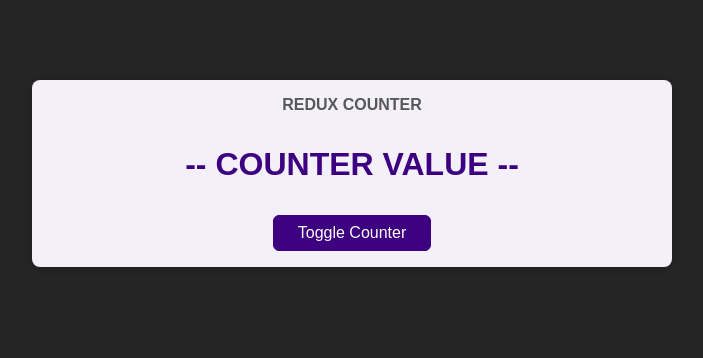
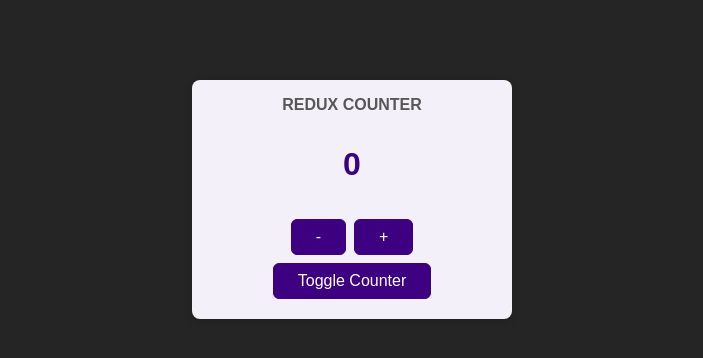
Before and after one commit to M-Desormeaux/redux-attempt-one, a React (Create React App) app: page / in a window 1280 px wide. Shown: the top 358 px of the page, without its empty margins (288-991 px from the left). Built offline with nearby package versions, Linux system fonts and the light colour scheme.

Commit message:
feat: add redux state management for the counter system

```diff
--- a/package.json
+++ b/package.json
@@ -8,7 +8,9 @@
     "@testing-library/user-event": "^12.6.3",
     "react": "^17.0.1",
     "react-dom": "^17.0.1",
+    "react-redux": "^7.2.4",
     "react-scripts": "4.0.2",
+    "redux": "^4.1.1",
     "web-vitals": "^1.1.0"
   },
   "scripts": {
--- a/src/components/Counter.js
+++ b/src/components/Counter.js
@@ -1,12 +1,28 @@
-import classes from './Counter.module.css';
+import { useDispatch, useSelector } from "react-redux";
+
+import classes from "./Counter.module.css";
 
 const Counter = () => {
+  const dispatch = useDispatch();
+  const counter = useSelector((state) => state.counter);
+
   const toggleCounterHandler = () => {};
+
+  const incrementHandler = () => {
+    dispatch({ type: "increment" });
+  };
+  const decrementHandler = () => {
+    dispatch({ type: "decrement" });
+  };
 
   return (
     <main className={classes.counter}>
       <h1>Redux Counter</h1>
-      <div className={classes.value}>-- COUNTER VALUE --</div>
+      <div className={classes.value}>{counter}</div>
+      <div>
+        <button onClick={decrementHandler}>-</button>
+        <button onClick={incrementHandler}>+</button>
+      </div>
       <button onClick={toggleCounterHandler}>Toggle Counter</button>
     </main>
   );
--- a/src/components/Counter.module.css
+++ b/src/components/Counter.module.css
@@ -1,7 +1,7 @@
 .counter {
   margin: 5rem auto;
   box-shadow: 0 1px 8px rgba(0, 0, 0, 0.2);
-  width: 40rem;
+  width: 20rem;
   border-radius: 8px;
   padding: 1rem;
   text-align: center;
@@ -21,3 +21,7 @@
   margin: 2rem 0;
   font-weight: bold;
 }
+
+.counter button {
+  margin: .25rem;
+}
--- a/src/index.js
+++ b/src/index.js
@@ -1,7 +1,14 @@
-import React from 'react';
-import ReactDOM from 'react-dom';
+import React from "react";
+import ReactDOM from "react-dom";
+import { Provider } from "react-redux";
+import { store } from "./store/store";
 
-import './index.css';
-import App from './App';
+import "./index.css";
+import App from "./App";
 
-ReactDOM.render(<App />, document.getElementById('root'));
+ReactDOM.render(
+  <Provider store={store}>
+    <App />
+  </Provider>,
+  document.getElementById("root")
+);
--- /dev/null
+++ b/src/store/store.js
@@ -0,0 +1,19 @@
+import { createStore } from "redux";
+
+const counterReducer = (state = { counter: 0 }, action) => {
+  if (action.type === "increment") {
+    return {
+      counter: state.counter + 1,
+    };
+  }
+
+  if (action.type === "decrement") {
+    return {
+      counter: state.counter - 1,
+    };
+  }
+
+  return state;
+};
+
+export const store = createStore(counterReducer);
```
Also changed, not shown: src/store/index.js (deleted), 1 other file (tests, documents, lock files or other folders).
